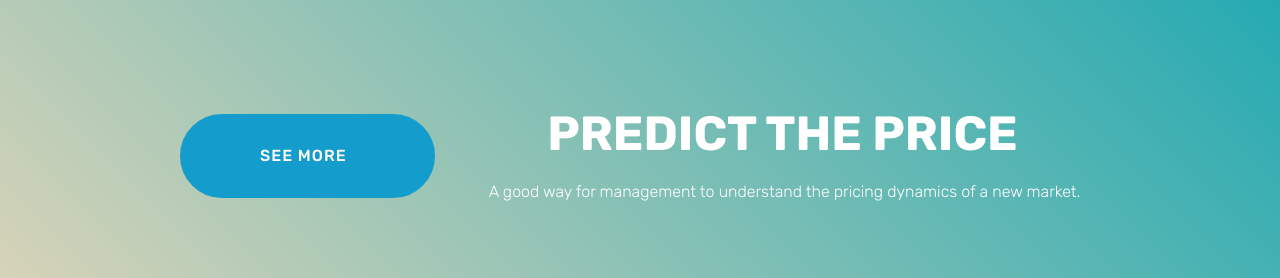
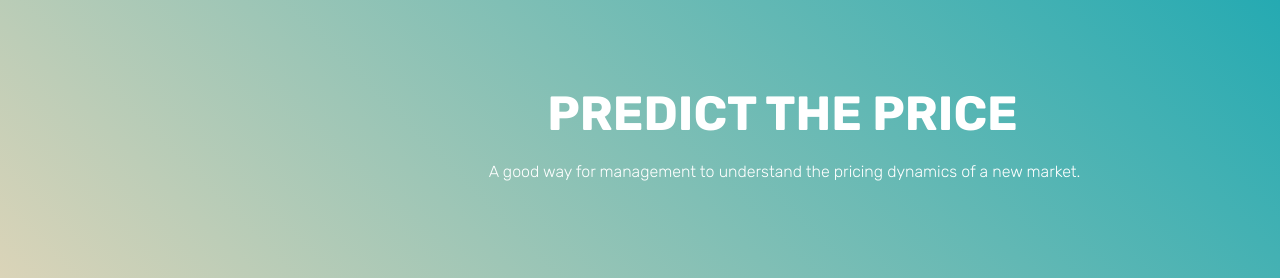
Before and after one commit to kaiwalya4850/car_price_prediction, a Flask app: page / in a window 1280 px wide. Shown: the top 278 px of the page. Run offline with Flask 2, Linux system fonts and the light colour scheme; some libraries are stand-ins or nearby versions; some web fonts are replaced.

Commit message:
cleaning

```diff
--- a/templates/main.html
+++ b/templates/main.html
@@ -1,12 +1,10 @@
 <!DOCTYPE html>
 <html  >
 <head>
-  <!-- Site made with Mobirise Website Builder v4.12.4, https://mobirise.com -->
   <meta charset="UTF-8">
   <meta http-equiv="X-UA-Compatible" content="IE=edge">
   <meta name="generator" content="Mobirise v4.12.4, mobirise.com">
   <meta name="viewport" content="width=device-width, initial-scale=1, minimum-scale=1">
-  <link rel="shortcut icon" href="assets/images/logo4.png" type="image/x-icon">
   <meta name="description" content="">
 
 
@@ -32,7 +30,7 @@
     <div class="container">
         <div class="row main justify-content-center">
             <div class="media-container-column col-12 col-lg-3 col-md-4">
-                <div class="mbr-section-btn align-left py-4"><a class="btn btn-primary display-4" href="https://mobirise.co"><span class="mbri-down mbr-iconfont mbr-iconfont-btn"></span>
+                <div class="mbr-section-btn align-left py-4"><span class="mbri-down mbr-iconfont mbr-iconfont-btn"></span>
 
                     <br>SEE MORE &nbsp; &nbsp; &nbsp; &nbsp; &nbsp; &nbsp; &nbsp; &nbsp; &nbsp; &nbsp;</a></div>
             </div>
@@ -44,10 +42,7 @@
     </div>
 </section>
 
-<section class="engine"><a href="https://mobirise.info/j">website templates</a></section><section class="cid-s3rS8fSzXT" id="video2-8">
-
-
-
+<section class="cid-s3rS8fSzXT" id="video2-8">
     <figure class="mbr-figure align-center">
         <div class="video-block" style="width: 100%;">
             <div><iframe class="mbr-embedded-video" src="https://www.youtube.com/embed/9u4Ejwfiqlo?rel=0&amp;amp;showinfo=0&amp;autoplay=1&amp;loop=1&amp;playlist=9u4Ejwfiqlo" width="1280" height="720" frameborder="0" allowfullscreen></iframe></div>
@@ -61,7 +56,7 @@
 
     <figure class="mbr-figure">
         <div class="image-block" style="background-position: 50% 50%; background-size: contain; background-repeat: no-repeat; background-image:url({{url_for('static', filename='images/rent-a-car-1.png')}}); position: fixed;">
-            <a href="assets/files/rent-a-car_1.pdf"><img src="assets/images/rent-a-car-1.png" alt="Mobirise" title=""></a>
+            <a href="assets/files/rent-a-car_1.pdf"><img src="assets/images/rent-a-car-1.png" title=""></a>
             <figcaption class="mbr-figure-caption mbr-figure-caption-over">
                 <div class="pb-5 px-3 mbr-white align-center mbr-fonts-style display-1">
                     Welcome!!</div>
```
